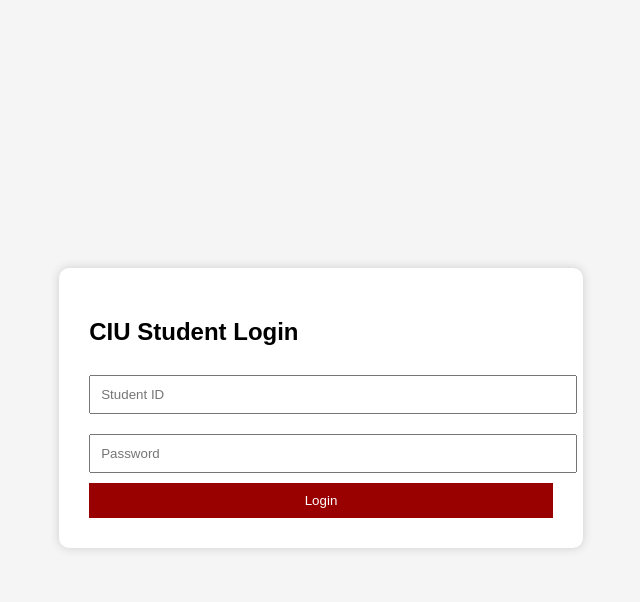
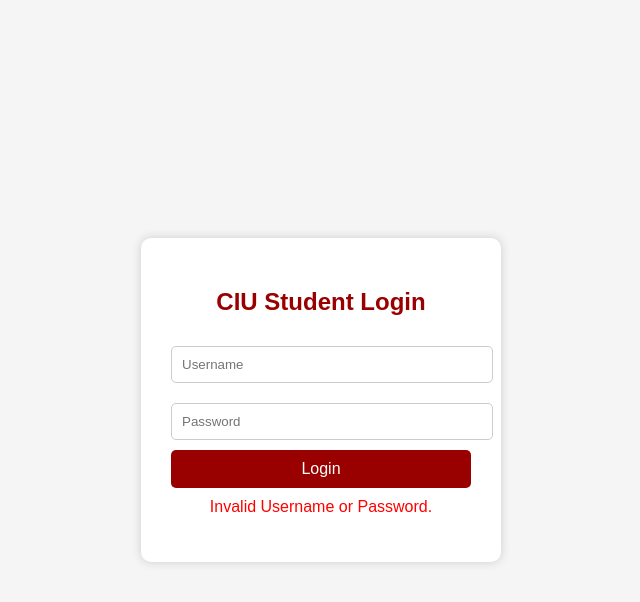
Before and after one commit to ahmad10402/ciu-portal, a plain HTML site: page login.html in a window 1280 px wide. Both pictures are taken after a click on the button "Login". Shown: the whole page, without its empty margins (319-959 px from the left). Drawn offline with Linux system fonts and the light colour scheme.

Commit message:
Update login.html

```diff
--- a/login.html
+++ b/login.html
@@ -2,55 +2,75 @@
 <html lang="en">
 <head>
   <meta charset="UTF-8">
-  <title>Login - CIU</title>
+  <title>CIU | Student Login</title>
   <style>
     body {
-      font-family: Arial;
+      font-family: Arial, sans-serif;
       background: #f5f5f5;
       display: flex;
       height: 100vh;
       justify-content: center;
       align-items: center;
+      margin: 0;
     }
     .login-box {
       background: white;
       padding: 30px;
       border-radius: 10px;
       box-shadow: 0 0 10px #ccc;
+      width: 300px;
+      text-align: center;
     }
-    input {
+    .login-box h2 {
+      margin-bottom: 20px;
+      color: #990000;
+    }
+    .login-box input {
       width: 100%;
       padding: 10px;
       margin: 10px 0;
+      border: 1px solid #ccc;
+      border-radius: 5px;
     }
-    button {
+    .login-box button {
       width: 100%;
       padding: 10px;
       background: #990000;
       color: white;
       border: none;
+      border-radius: 5px;
       cursor: pointer;
+      font-size: 16px;
+    }
+    .login-box button:hover {
+      background: #b30000;
+    }
+    .error {
+      color: red;
+      margin-top: 10px;
+      display: none;
     }
   </style>
 </head>
 <body>
   <div class="login-box">
     <h2>CIU Student Login</h2>
-    <input type="text" placeholder="Student ID" id="studentId">
-    <input type="password" placeholder="Password" id="password">
+    <input type="text" id="studentId" placeholder="Username">
+    <input type="password" id="password" placeholder="Password">
     <button onclick="login()">Login</button>
+    <p class="error" id="err">Invalid Username or Password.</p>
   </div>
 
   <script>
     function login() {
-      // يمكنك تعديل الشرط حسب المطلوب
-      const id = document.getElementById('studentId').value;
-      const pass = document.getElementById('password').value;
-
-      if (id === "LR2545978" && pass === "123456") {
+      const user = document.getElementById('studentId').value.trim();
+      const pass = document.getElementById('password').value.trim();
+      // بيانات الاعتماد الصحيحة
+      if (user === "LR2545978" && pass === "123456") {
         window.location.href = "dashboard.html";
       } else {
-        alert("Invalid ID or Password");
+        const e = document.getElementById('err');
+        e.style.display = 'block';
       }
     }
   </script>
```
